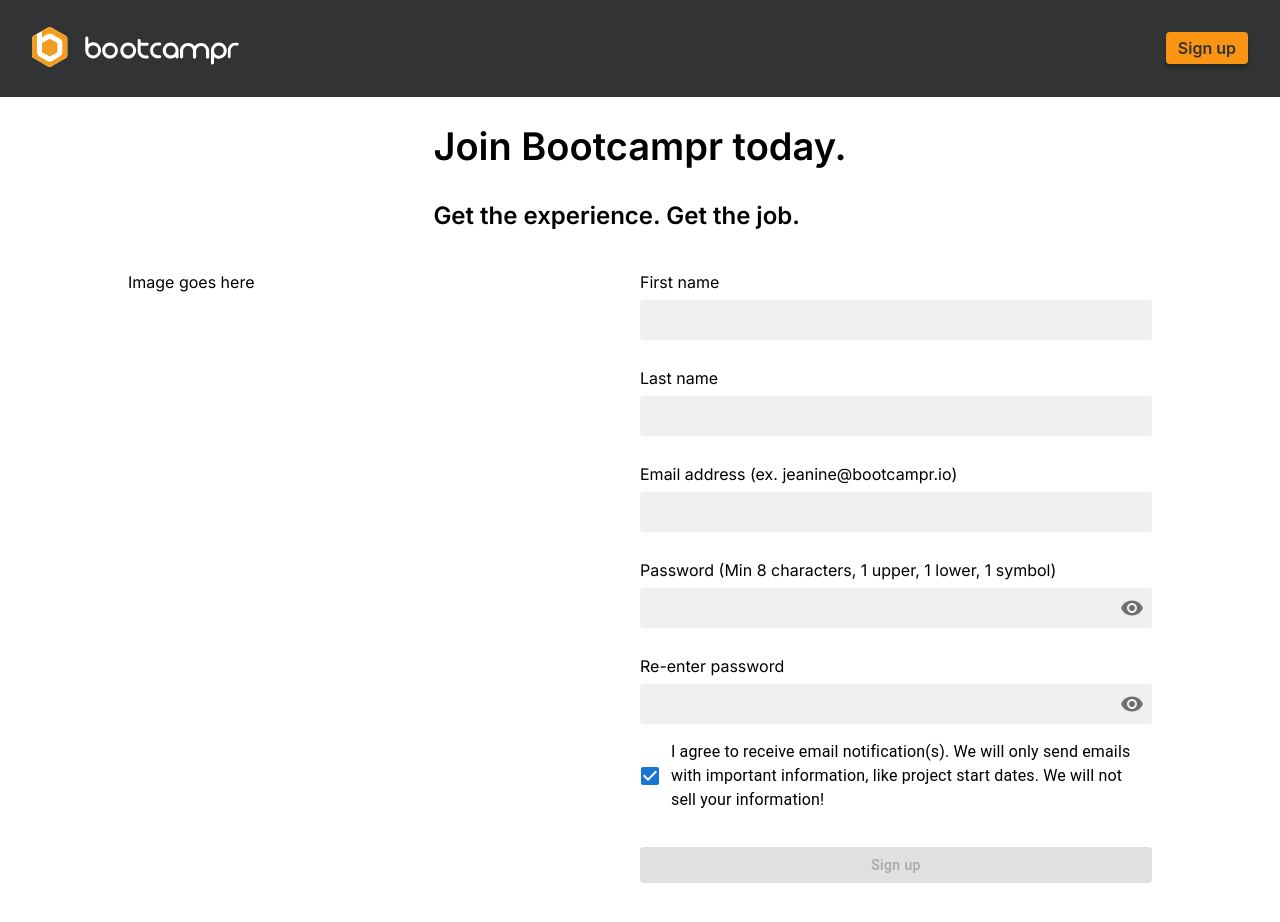
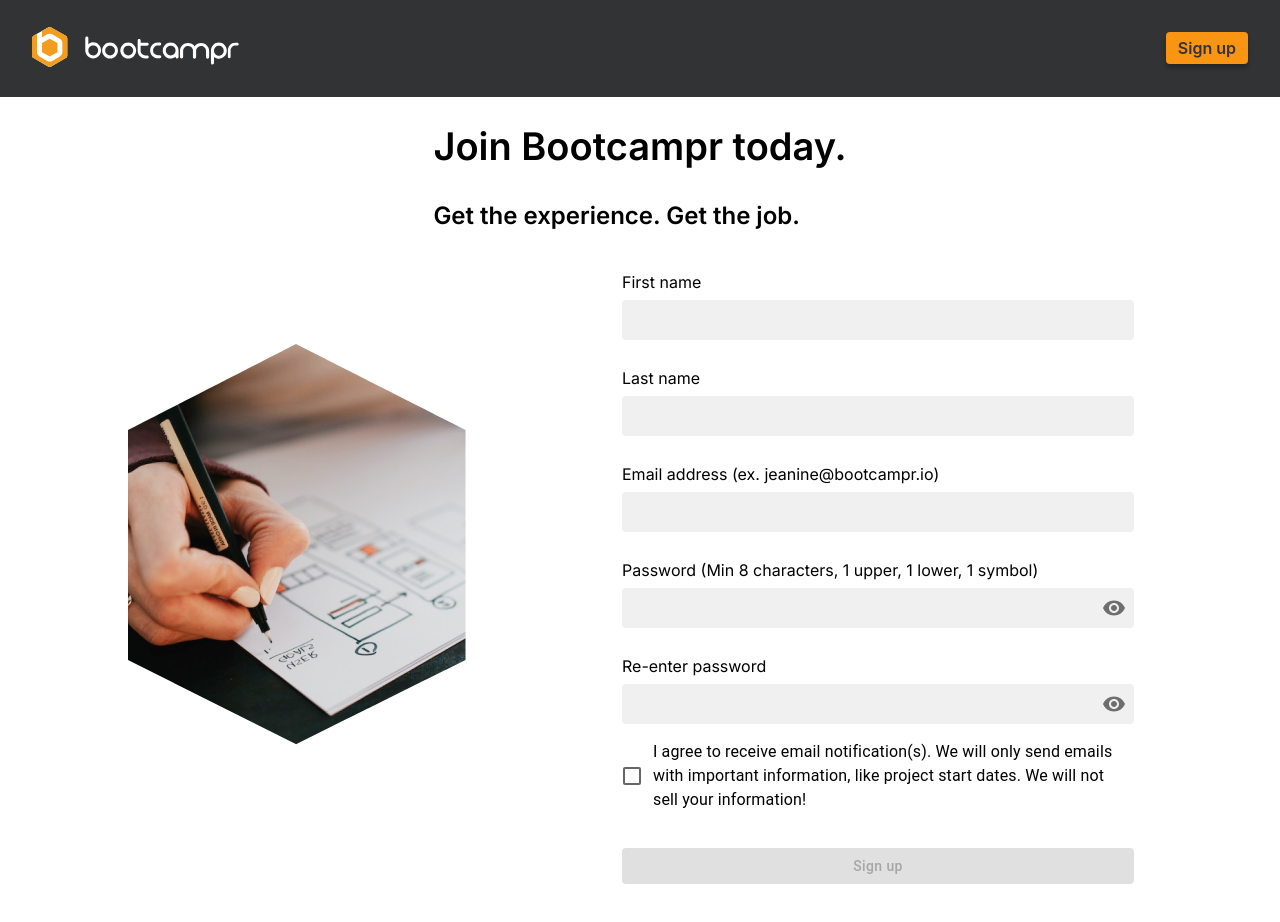
Before and after one commit to yeezick/bootcampr-assessment, a React (Create React App) app in the folder frontend/: page /sign-up in a window 1280 px wide. Shown: the top 922 px of the page. Before the commit the page ends 883 px from the top, so only its background shows below. Built offline with nearby package versions, Linux system fonts and the light colour scheme.

Commit message:
added hero image, some slight updates to responsiveness

```diff
--- a/frontend/src/screens/Signup/Signup.scss
+++ b/frontend/src/screens/Signup/Signup.scss
@@ -7,6 +7,7 @@
   max-width: 1024px;
   margin: auto;
   font-family: Inter;
+  width: 100%;
 
   .header-container {
     align-items: center;
@@ -22,7 +23,6 @@
     display: flex;
     flex-direction: column;
     height: fit-content;
-    max-width: 450px;
     margin-top: 20px;
     padding: 10px;
 
@@ -40,14 +40,21 @@
     width: 100%;
     display: flex;
     flex-direction: row;
-    justify-content: space-between;
+    justify-content: center;
+    margin-bottom: 72px;
+
+    .body-image-grid {
+      display: none;
+      margin: 72px 0;
+    }
 
     .signup-form-container > .signup-form-text-input:not(:first-child)  {
       margin-top: 28px;
     }
 
     .signup-form-container {
-      width: 50%;
+      width: 100%;
+      padding: 0px 18px;
 
       .signup-form-text-input {
         display: flex;
@@ -82,9 +89,24 @@
       }
 
       .signup-form-submit {
-        margin-top: 35px;
-
+        margin-top: 36px;
       }
     }
   }
 }
+
+@media screen and (min-width: 1024px) {
+  .signup-container {
+    .body-container {
+      justify-content: space-between;
+
+      .body-image-grid {
+        display: block;
+      }
+
+      .signup-form-container {
+        width: 50%;
+      }
+    }
+  }
+}
--- a/frontend/src/screens/Signup/Signup.tsx
+++ b/frontend/src/screens/Signup/Signup.tsx
@@ -1,4 +1,5 @@
 import React, { useEffect, useState } from 'react'
+import heroImage from '../../assets/SignUpHeroImage.jpg'
 import { FormPWInput, FormTextInput } from './components/FormTextInput'
 import { FormCheckBoxInput } from './components/FormCheckBoxInput'
 import { Button } from '@mui/material'
@@ -14,7 +15,9 @@ export const Signup: React.FC = () => {
         </div>
       </div>
       <div className='body-container'>
-        <div>Image goes here</div>
+        <div className='body-image-grid'>
+          <img src={heroImage} alt='sign up hero' />
+        </div>
         <SignUpForm />
       </div>
     </div>
@@ -44,7 +47,7 @@ const SignUpForm: React.FC = () => {
     signUpEmail: '',
     signUpPassword: '',
     signUpRePassword: '',
-    signUpCheckNotifications: true,
+    signUpCheckNotifications: false,
   })
 
   const [pwValidations, setPWValidations] = useState<IPWValidationsData>({
@@ -125,6 +128,7 @@ const SignUpForm: React.FC = () => {
       />
       <FormTextInput
         name='signUpEmail'
+        type='email'
         label='Email address (ex. jeanine@bootcampr.io)'
         value={formData.signUpEmail}
         handleInputChange={handleInputChange}
--- a/frontend/src/screens/Signup/components/FormTextInput.tsx
+++ b/frontend/src/screens/Signup/components/FormTextInput.tsx
@@ -60,6 +60,7 @@ const FormPWInput: React.FC<IFormPWInputProps> = (props: IFormPWInputProps) => {
 
 interface IFormTextInputProps {
   name: string
+  type?: string
   label: string
   value: string
   handleInputChange?: (event: React.ChangeEvent<HTMLInputElement>) => void
@@ -68,7 +69,7 @@ interface IFormTextInputProps {
 const FormTextInput: React.FC<IFormTextInputProps> = (
   props: IFormTextInputProps
 ) => {
-  const { name, label, value, handleInputChange } = props
+  const { name, type, label, value, handleInputChange } = props
 
   const inputProps = {
     disableUnderline: true,
@@ -79,7 +80,7 @@ const FormTextInput: React.FC<IFormTextInputProps> = (
     <div className='signup-form-text-input'>
       <label htmlFor={name}>{label}</label>
       <TextField
-        type='text'
+        type={type ? type : 'text'}
         value={value}
         onChange={handleInputChange}
         hiddenLabel
```
Also changed, not shown: frontend/src/assets/SignUpHeroImage.jpg (added).
